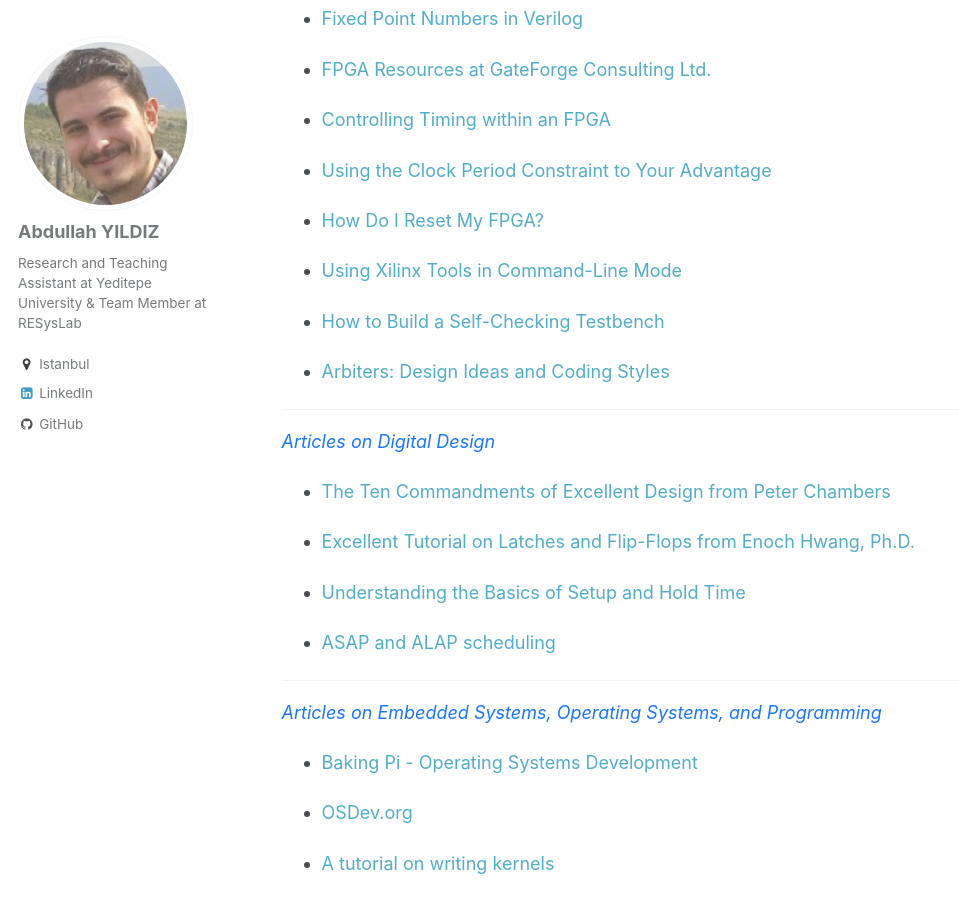
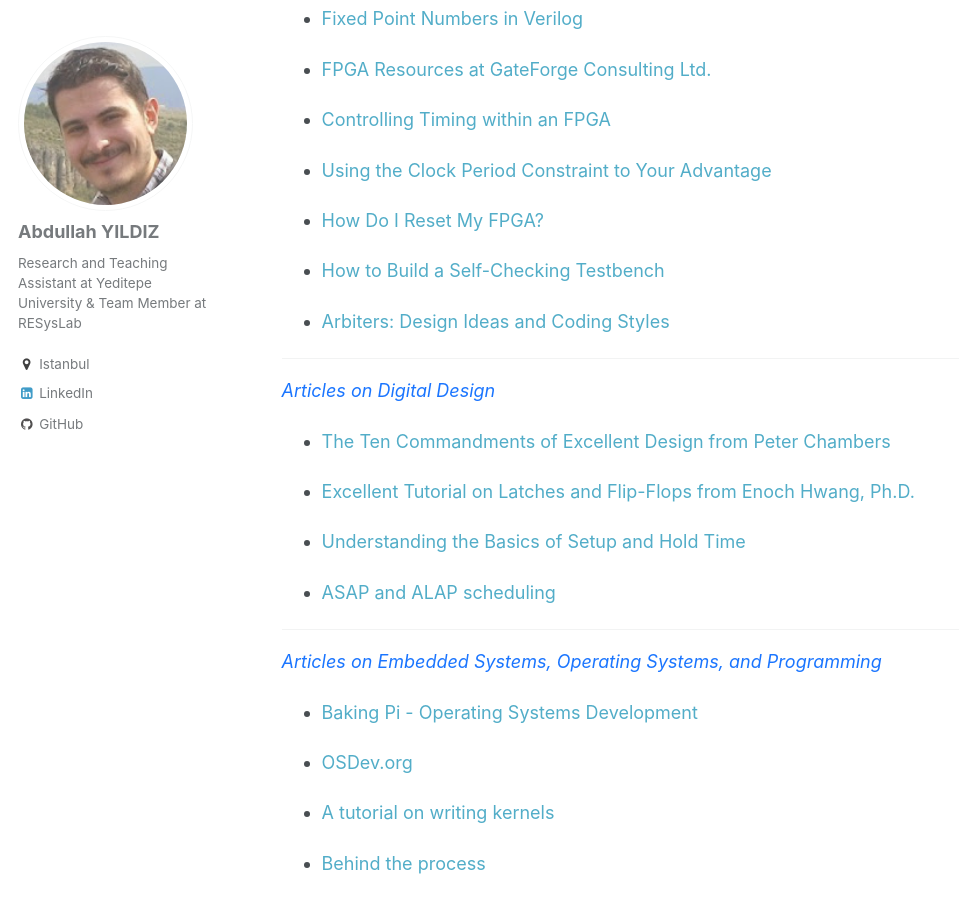
Before and after one commit to abdullahyildiz/abdullahyildiz.github.io, a Jekyll site: the page built from _records/articles.md, in a window 1280 px wide and 900 px high, scrolled down 1052 px. Shown: the whole window, without its empty margins (0-959 px from the left). Built offline with Jekyll 4.4.1, drawn with Linux system fonts in a browser that asks for light colours.

Commit message:
Update articles.md

```diff
--- a/_records/articles.md
+++ b/_records/articles.md
@@ -52,8 +52,6 @@ location: "Istanbul, Turkiye"
 
 * [How Do I Reset My FPGA?](http://abdullahyildiz.github.io/files/xcell_article_2.pdf)
 
-* [Using Xilinx Tools in Command-Line Mode](http://abdullahyildiz.github.io/files/xcell_article_3.pdf)
-
 * [How to Build a Self-Checking Testbench](http://abdullahyildiz.github.io/files/xcell_article_4.pdf)
 
 * [Arbiters: Design Ideas and Coding Styles](http://abdullahyildiz.github.io/files/Arbiters-Design_Ideas_and_Coding_Styles.pdf)
```
